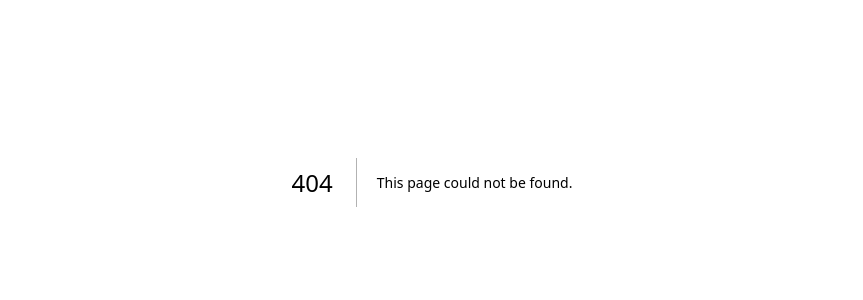
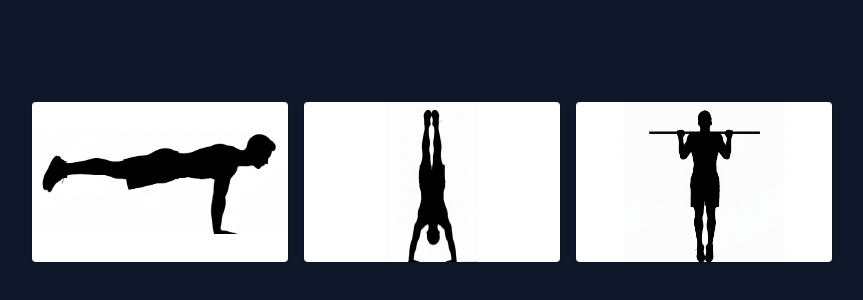
Before and after one commit to eitancohen77/Calisthenics-Progression-, a Next.js app in the folder calisthenics_progression/: page /planche in a window 1280 px wide. Before the commit this address had no page. Shown: the part 218-518 px from the top of the page, without its empty margins (208-1071 px from the left). Built offline with nearby package versions, Linux system fonts and the light colour scheme.

Commit message:
Added planche route

```diff
--- /dev/null
+++ b/calisthenics_progression/src/app/planche/page.tsx
@@ -0,0 +1,41 @@
+import * as React from 'react';
+import Image from "next/image";
+
+
+export default function Home() {
+  return (
+    <>
+        <div className="flex min-h-screen items-center justify-center bg-slate-900">
+            <div className="flex gap-4">
+              <div className="relative w-64 h-40 bg-white p-2 rounded shadow hover:shadow-xl hover:scale-105 transition-transform overflow-hidden">
+                <Image
+                  src='/planche.png'
+                  alt='planche'
+                  fill
+                  className="object-contain"
+                  priority
+                />
+              </div>
+              <div className="relative w-64 h-40 bg-white p-2 rounded shadow hover:shadow-xl hover:scale-105 transition-transform overflow-hidden">
+                <Image
+                  src='/handstand.png'
+                  alt='handstand'
+                  fill
+                  className="object-contain"
+                  priority
+                />
+              </div>
+              <div className="relative w-64 h-40 bg-white p-2 rounded shadow hover:shadow-xl hover:scale-105 transition-transform overflow-hidden">
+                <Image
+                  src='/pullup.png'
+                  alt='pullup'
+                  fill
+                  className="object-contain"
+                  priority
+                />
+              </div>
+            </div>
+        </div>
+    </>
+  )
+}
--- a/calisthenics_progression/src/app/testing/page.tsx
+++ /dev/null
@@ -1,19 +0,0 @@
-import * as React from 'react';
-import Stack from '@mui/material/Stack';
-import Button from '@mui/material/Button'
-
-export default function Home() {
-  return (
-    <>
-        <div className="p-6 bg-red-500 text-white">Tailwind is working</div>
-
-        <div className="flex min-h-screen items-center justify-center bg-slate-900">
-            <div className="flex gap-6">
-                <div className="bg-white text-black p-4 rounded shadow">Hello</div>
-                <div className="bg-white text-black p-4 rounded shadow">Shalom</div>
-                <div className="bg-white text-black p-4 rounded shadow">Whats Up</div>
-            </div>
-        </div>
-    </>
-  )
-}
```
